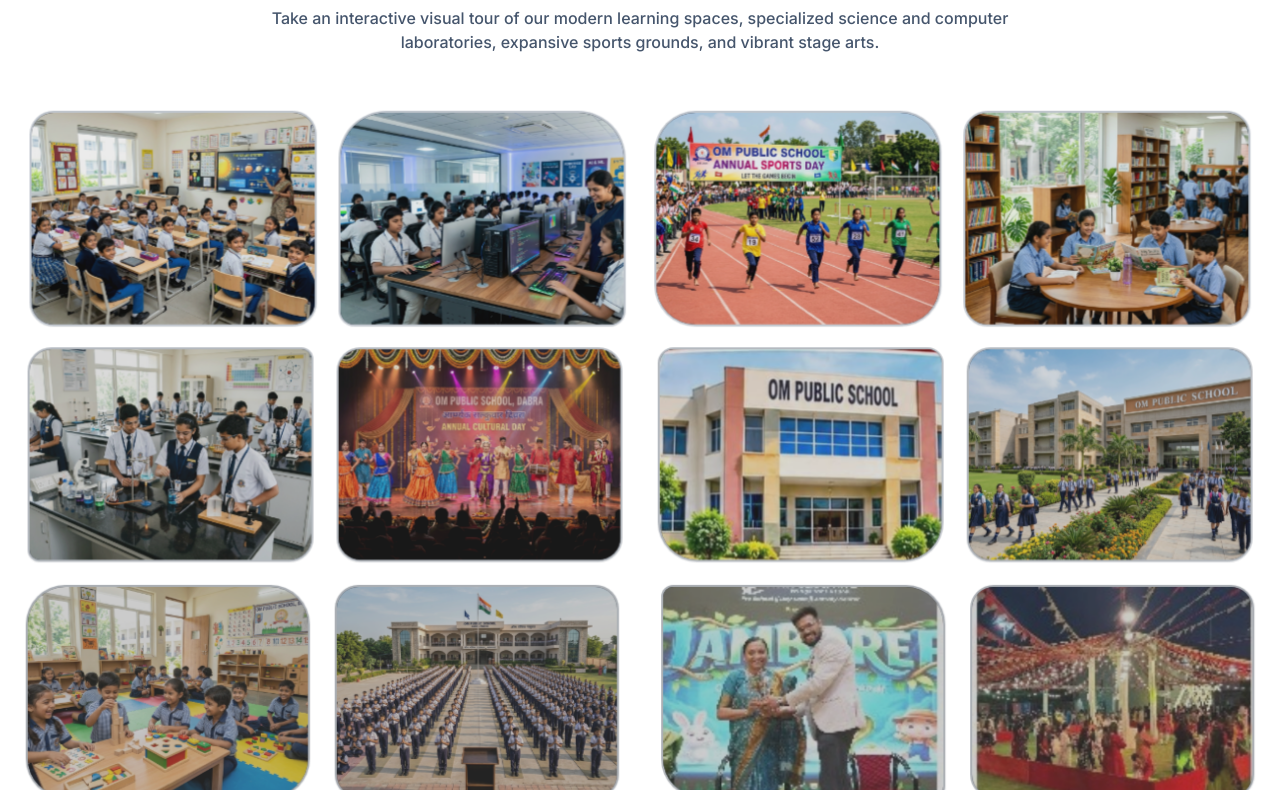
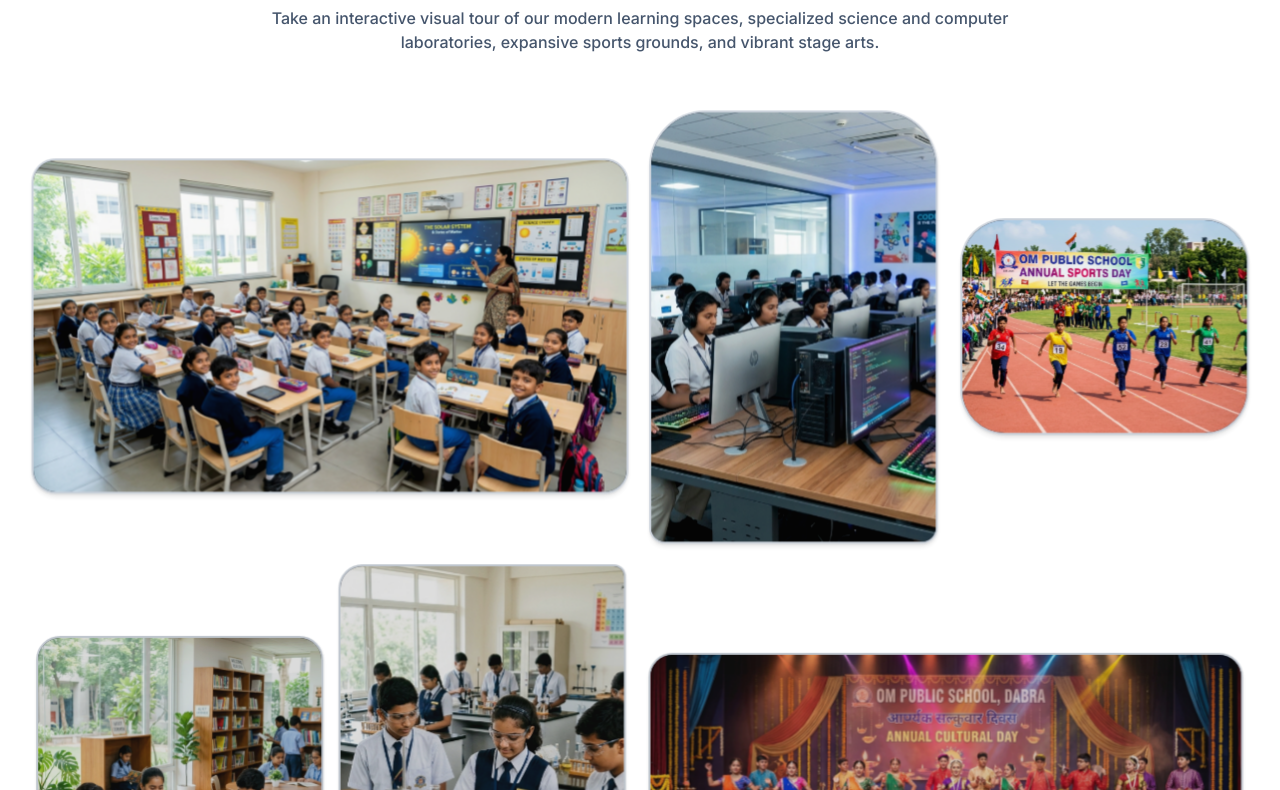
Before and after one commit to sachinrawat6264384464/attendance_system_4.0, a Next.js app in the folder frontend/: page / in a window 1280 px wide. Shown: the part 2610-3400 px from the top of the page. Built offline with nearby package versions, Linux system fonts and the light colour scheme; no server answers.

Commit message:
feat: vary showcase image sizes with wide landscape and tall portrait heights in dynamic bento mosaic

```diff
--- a/frontend/src/components/CampusScrollShowcase.tsx
+++ b/frontend/src/components/CampusScrollShowcase.tsx
@@ -8,80 +8,101 @@ interface ShowcasePhotoItem {
   id: string;
   title: string;
   image: string;
-  shapeClasses?: string;
+  cardClasses: string;
+  shapeClasses: string;
 }
 
-const DEFAULT_SHOWCASE_PHOTOS: ShowcasePhotoItem[] = [
+// Varied Bento / Mosaic Layout:
+// Some images are WIDER (col-span-2 landscape), some are TALLER (aspect-[3/4] portrait height), and some are compact!
+const SHOWCASE_PHOTOS: ShowcasePhotoItem[] = [
   {
     id: 'smart-class',
     title: 'Smart Digital Classroom',
     image: '/images/om-smart-classroom.jpg',
+    // WIDE WIDTH: spans 2 columns in landscape
+    cardClasses: 'col-span-2 sm:col-span-2 lg:col-span-2 aspect-[16/10] sm:aspect-[16/9]',
     shapeClasses: 'rounded-2xl sm:rounded-3xl',
   },
   {
     id: 'computer-lab',
     title: 'Computer Science & Coding Lab',
     image: '/images/om-computer-lab.jpg',
-    shapeClasses: 'rounded-t-[2.5rem] sm:rounded-t-[3rem] rounded-b-2xl',
+    // TALL HEIGHT: portrait archway
+    cardClasses: 'col-span-1 aspect-[3/4] sm:aspect-[2/3]',
+    shapeClasses: 'rounded-t-[2.5rem] sm:rounded-t-[3.5rem] rounded-b-2xl',
   },
   {
     id: 'sports-ground',
     title: 'Athletic Sports Field & Tracks',
     image: '/images/om-sports-ground.jpg',
-    shapeClasses: 'rounded-[2rem] sm:rounded-[2.6rem]',
+    cardClasses: 'col-span-1 aspect-square sm:aspect-[4/3]',
+    shapeClasses: 'rounded-[2rem] sm:rounded-[2.8rem]',
   },
   {
     id: 'library',
     title: 'Children Reading Library',
     image: '/images/om-library.jpg',
-    shapeClasses: 'rounded-2xl sm:rounded-3xl border border-amber-300/40',
+    cardClasses: 'col-span-1 aspect-square',
+    shapeClasses: 'rounded-2xl sm:rounded-3xl border-2 border-amber-300/40',
   },
   {
     id: 'science-lab',
     title: 'Science Practical Laboratory',
     image: '/images/om-science-lab.jpg',
+    // TALL HEIGHT: asymmetric portrait
+    cardClasses: 'col-span-1 aspect-[3/4] sm:aspect-[2/3]',
     shapeClasses: 'rounded-tl-3xl rounded-br-3xl rounded-tr-xl rounded-bl-xl',
   },
   {
     id: 'cultural-celebration',
     title: 'Annual Day Stage Performance',
     image: '/images/om-cultural-celebration.jpg',
+    // WIDE WIDTH: panoramic stage
+    cardClasses: 'col-span-2 sm:col-span-2 lg:col-span-2 aspect-[16/9] sm:aspect-[21/9]',
     shapeClasses: 'rounded-2xl sm:rounded-3xl',
   },
   {
     id: 'campus-facade',
     title: 'School Campus Front Entrance',
     image: '/images/om-school-building.jpg',
+    cardClasses: 'col-span-1 aspect-[4/3]',
     shapeClasses: 'rounded-t-2xl rounded-b-[2.5rem]',
   },
   {
     id: 'campus-aerial',
     title: 'Om Public School Dabra Campus',
     image: '/images/om-hero-campus-hd.jpg',
+    // WIDE WIDTH: sprawling campus view
+    cardClasses: 'col-span-2 sm:col-span-2 lg:col-span-2 aspect-[16/10]',
     shapeClasses: 'rounded-2xl sm:rounded-3xl',
   },
   {
     id: 'kindergarten-play',
-    title: 'Kindergarten Activity Playroom',
+    title: 'Kindergarten Montessori Activity Room',
     image: '/images/om-kindergarten-play.jpg',
+    cardClasses: 'col-span-1 aspect-[4/3] sm:aspect-square',
     shapeClasses: 'rounded-[2rem] sm:rounded-[2.5rem]',
   },
   {
     id: 'yoga-assembly',
     title: 'Morning Assembly & Yoga Courtyard',
     image: '/images/om-yoga-assembly.jpg',
+    // TALL HEIGHT: vertical assembly posture
+    cardClasses: 'col-span-1 aspect-[3/4] sm:aspect-[2/3]',
     shapeClasses: 'rounded-2xl sm:rounded-3xl',
   },
   {
     id: 'learning-corner',
     title: 'Classroom Activity & Discovery',
     image: '/images/gallery-1.jpg',
+    cardClasses: 'col-span-1 aspect-square',
     shapeClasses: 'rounded-tr-[2.5rem] rounded-bl-[2.5rem] rounded-tl-xl rounded-br-xl',
   },
   {
     id: 'creative-arts',
     title: 'Creative Arts & Music Session',
     image: '/images/gallery-2.jpg',
+    cardClasses: 'col-span-1 aspect-[4/3]',
     shapeClasses: 'rounded-2xl sm:rounded-3xl',
   },
 ];
@@ -111,8 +132,9 @@ export default function CampusScrollShowcase() {
           const cardCenter = rect.top + rect.height / 2;
           const dist = Math.abs(cardCenter - viewportCenter);
 
-          // Focus window: center 46% of viewport triggers full clean brightness
-          const maxDist = viewportHeight * 0.46;
+          // Focus zone: within center 48% of screen, factor drops to 0 (clean & bright)
+          // Near top/bottom edges of screen, factor approaches 1 (dark form)
+          const maxDist = viewportHeight * 0.48;
           const factor = Math.min(1, Math.max(0, dist / maxDist));
           newFactors[idx] = factor;
         });
@@ -139,10 +161,10 @@ export default function CampusScrollShowcase() {
 
   return (
     <div ref={containerRef} className="relative">
-      {/* Grid of Compact Images: Paired 2-by-2 on mobile (grid-cols-2), 3 on tablet, 4 on desktop */}
-      <div className="grid grid-cols-2 sm:grid-cols-3 lg:grid-cols-4 gap-2.5 sm:gap-4 lg:gap-5">
-        {DEFAULT_SHOWCASE_PHOTOS.map((item, idx) => {
-          // Direction: left columns shift left (-1), right columns shift right (+1)
+      {/* Dynamic Bento Grid: Varied Widths (col-span-2) and Heights (aspect-[3/4]) */}
+      <div className="grid grid-cols-2 sm:grid-cols-3 lg:grid-cols-4 gap-3 sm:gap-5 items-center">
+        {SHOWCASE_PHOTOS.map((item, idx) => {
+          // Direction of entry: left columns shift left (-1), right columns shift right (+1)
           let dir = -1;
           if (windowWidth >= 1024) {
             dir = idx % 4 < 2 ? -1 : 1;
@@ -153,22 +175,22 @@ export default function CampusScrollShowcase() {
             dir = idx % 2 === 0 ? -1 : 1;
           }
 
-          // factor: 0 at screen center, 1 at screen top/bottom
+          // factor: 0 at center of screen, 1 at screen top/bottom
           const factor = cardFactors[idx] !== undefined ? cardFactors[idx] : 0.8;
 
-          // Transition calculations:
-          // Center (factor = 0):
-          //   translateX = 0, brightness = 1.0, contrast = 1.05, grayscale = 0%, opacity = 1
+          // Scroll Transition:
+          // In center (factor = 0):
+          //   translateX = 0, brightness = 1.0, dark overlay = 0%, clean & bright!
           // Outside (factor = 1):
-          //   translateX = dir * 28px (emerges from left/right)
-          //   brightness = 0.35 (dark form)
-          //   opacity = 0.65
-          const translateX = dir * factor * 26;
-          const brightness = Math.max(0.32, 1 - factor * 0.68);
+          //   translateX = dir * 28px (slides from left/right)
+          //   brightness = 0.32 (dark form)
+          //   dark overlay = 55%
+          const translateX = dir * factor * 28;
+          const brightness = Math.max(0.3, 1 - factor * 0.7);
           const contrast = 1.05 - factor * 0.15;
-          const grayscale = factor * 0.3;
+          const grayscale = factor * 0.35;
           const scale = 1 - factor * 0.05;
-          const opacity = Math.max(0.6, 1 - factor * 0.4);
+          const opacity = Math.max(0.65, 1 - factor * 0.35);
 
           return (
             <div
@@ -184,17 +206,23 @@ export default function CampusScrollShowcase() {
                 transition: 'transform 0.45s cubic-bezier(0.16, 1, 0.3, 1), filter 0.45s ease, opacity 0.45s ease',
                 willChange: 'transform, filter, opacity',
               }}
-              className={`group relative overflow-hidden bg-slate-900 border-2 border-slate-200/90 shadow-xs hover:!brightness-100 hover:!contrast-105 hover:!grayscale-0 hover:!scale-105 hover:!translate-x-0 hover:!opacity-100 hover:shadow-2xl transition-all duration-300 cursor-pointer aspect-[4/3] ${
-                item.shapeClasses || 'rounded-2xl sm:rounded-3xl'
-              }`}
+              className={`group relative overflow-hidden bg-slate-900 border-2 border-slate-200/90 shadow-md hover:!brightness-100 hover:!contrast-105 hover:!grayscale-0 hover:!scale-105 hover:!translate-x-0 hover:!opacity-100 hover:shadow-2xl transition-all duration-300 cursor-pointer ${
+                item.cardClasses
+              } ${item.shapeClasses || 'rounded-2xl sm:rounded-3xl'}`}
             >
               {/* Pure High-Definition Image - 100% Clean, NO Text, NO Badges */}
               <Image
                 src={item.image}
                 alt={item.title}
                 fill
-                sizes="(max-width: 640px) 50vw, (max-width: 1024px) 33vw, 25vw"
+                sizes="(max-width: 640px) 100vw, (max-width: 1024px) 50vw, 33vw"
                 className="object-cover group-hover:scale-110 transition-transform duration-500"
+              />
+
+              {/* Dynamic Dark Form Overlay that Fades Away When Centered */}
+              <div
+                style={{ opacity: factor * 0.55 }}
+                className="absolute inset-0 bg-black pointer-events-none transition-opacity duration-300 group-hover:!opacity-0"
               />
             </div>
           );
```
